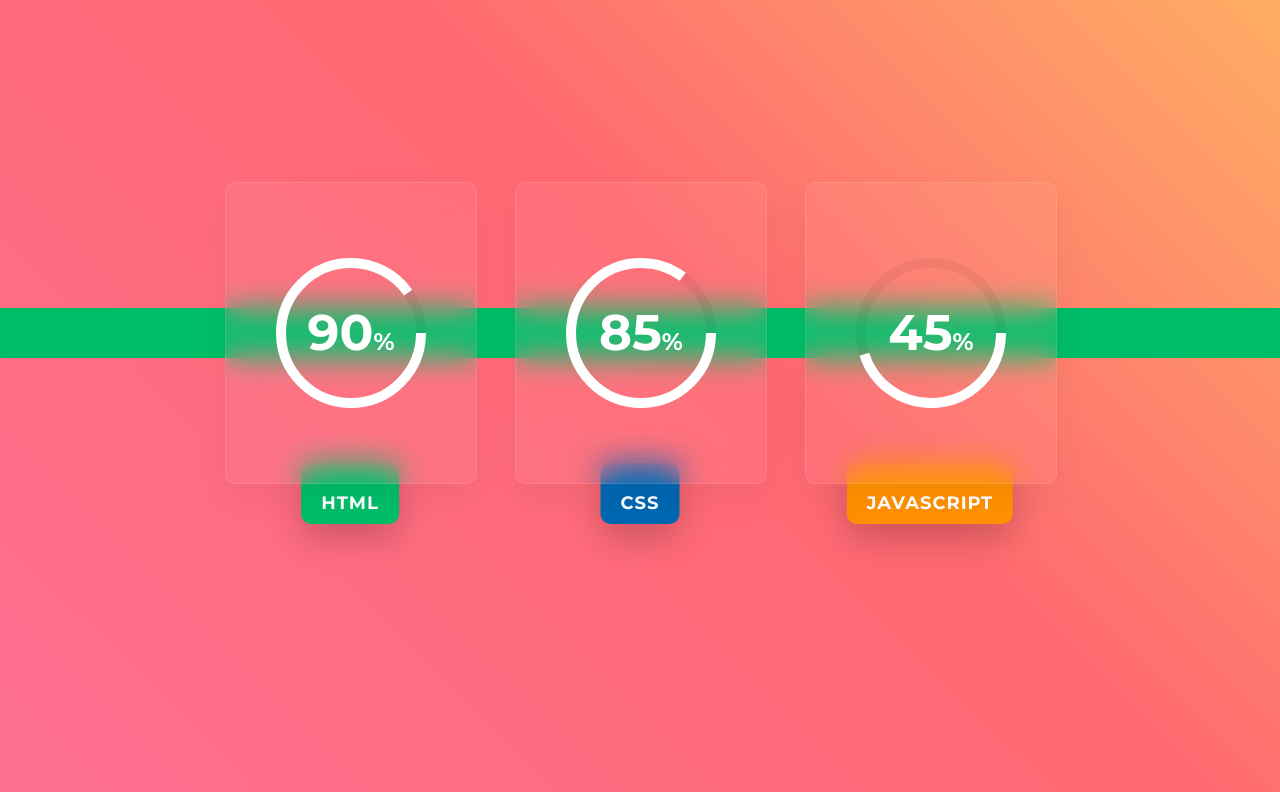
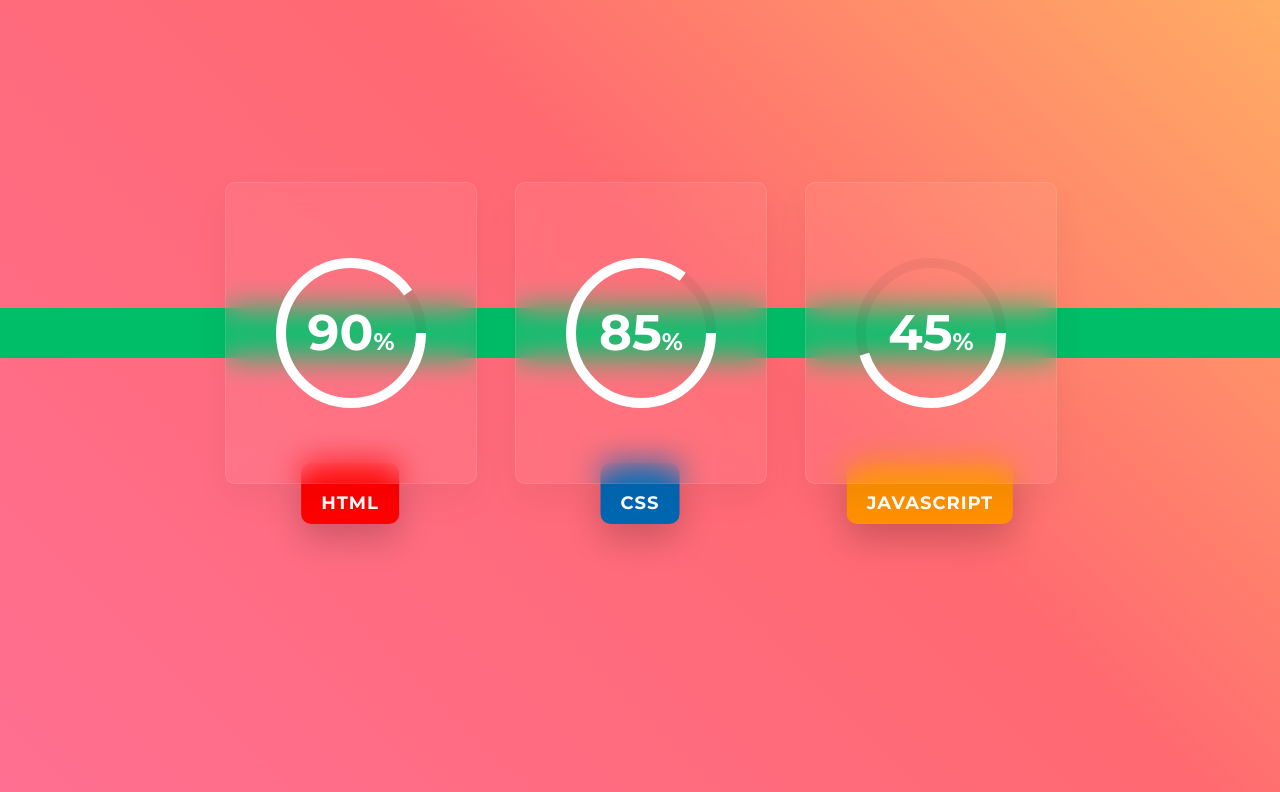
Before and after one commit to disaq1/MyWebSite, a website: page #src/index.html in a window 1280 px wide. Shown: the part 1926-2718 px from the top of the page. Drawn offline with nearby package versions, Linux system fonts and the light colour scheme; files that its build step writes are made by us from their sources; files whose address does not match are found by name; a web font is replaced by a local one.

Commit message:
Обновляет цвет у карточки "Навыки"

```diff
--- a/#src/scss/_main.scss
+++ b/#src/scss/_main.scss
@@ -474,7 +474,7 @@
 }
 
 .skills__card:nth-child(1) .skills__card-box--text {
-    background: $green1;
+    background: red;
 }
 .skills__card:nth-child(2) .skills__card-box--text {
     background: $blueMain;
```
